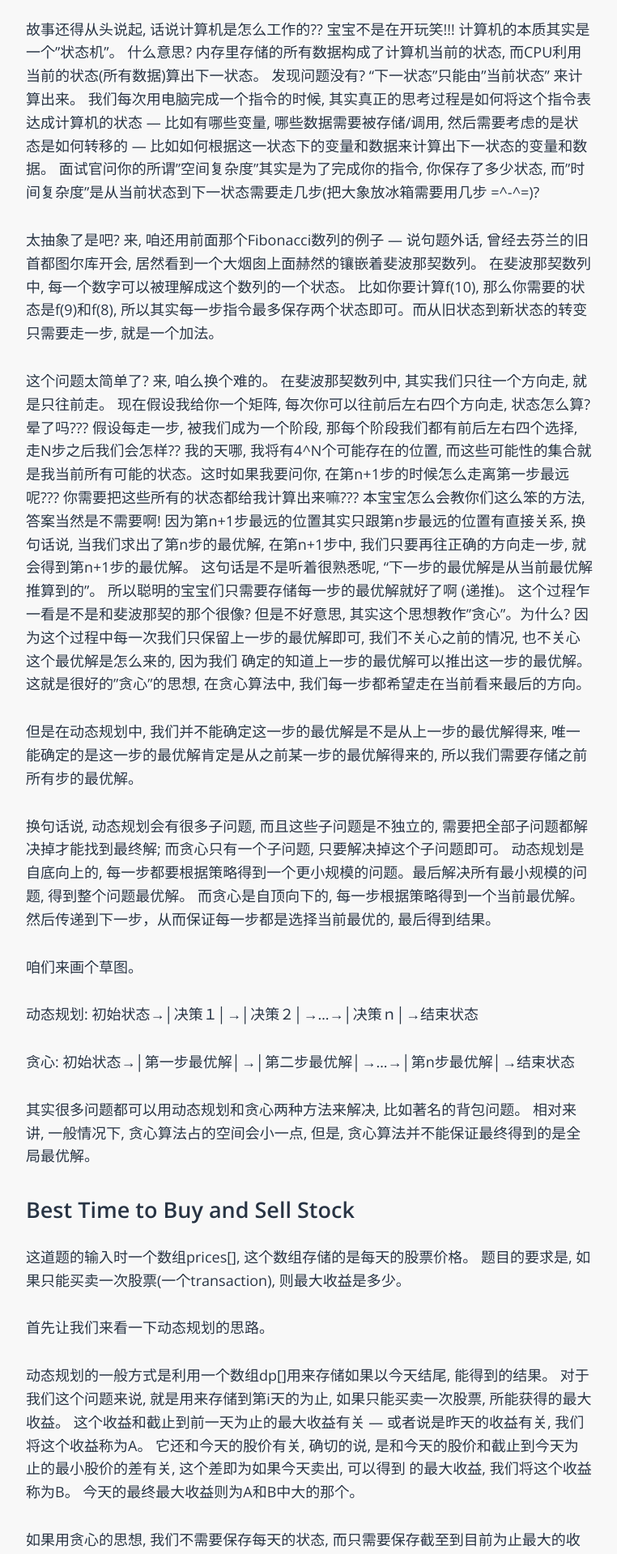
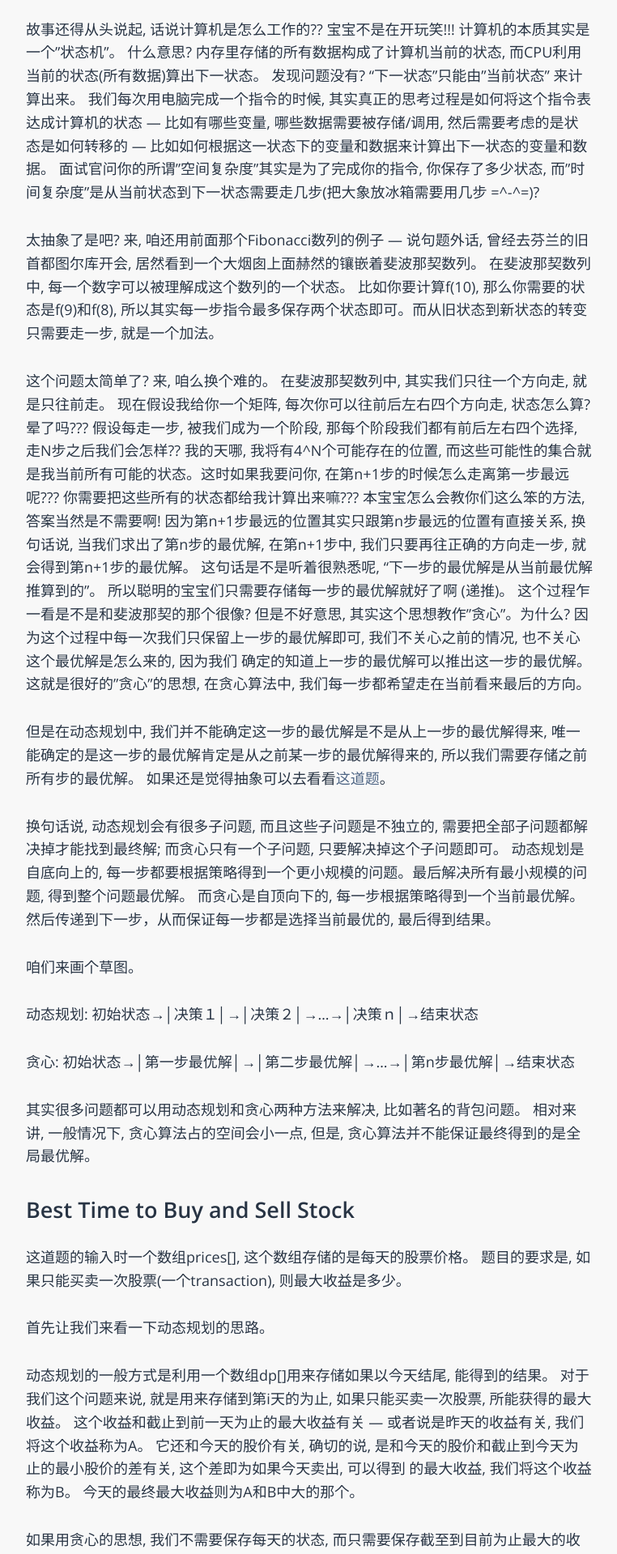
Before and after one commit to sophiesongge/sophiesongge.github.io, a Jekyll site: the page built from _posts/2017-02-15-buy-sell-stock.markdown, in a window 1280 px wide. Shown: the part 1426-3345 px from the top of the page at 81% size, without its empty margins (258-1020 px from the left). Built offline with Jekyll 4.4.1, drawn with Linux system fonts in a browser that asks for light colours; some web fonts are replaced.

Commit message:
finish buy sell stock

```diff
--- a/_posts/2017-02-15-buy-sell-stock.markdown
+++ b/_posts/2017-02-15-buy-sell-stock.markdown
@@ -49,7 +49,7 @@ f(10) = f(9) + f(8), 也就是说, 当我们计算第10位的时候, 需要用
 所以聪明的宝宝们只需要存储每一步的最优解就好了啊 (递推)。 这个过程乍一看是不是和斐波那契的那个很像? 但是不好意思, 其实这个思想教作"贪心"。为什么? 因为这个过程中每一次我们只保留上一步的最优解即可, 我们不关心之前的情况, 也不关心这个最优解是怎么来的, 因为我们
 确定的知道上一步的最优解可以推出这一步的最优解。 这就是很好的"贪心"的思想, 在贪心算法中, 我们每一步都希望走在当前看来最后的方向。
 
-但是在动态规划中, 我们并不能确定这一步的最优解是不是从上一步的最优解得来, 唯一能确定的是这一步的最优解肯定是从之前某一步的最优解得来的, 所以我们需要存储之前所有步的最优解。
+但是在动态规划中, 我们并不能确定这一步的最优解是不是从上一步的最优解得来, 唯一能确定的是这一步的最优解肯定是从之前某一步的最优解得来的, 所以我们需要存储之前所有步的最优解。 如果还是觉得抽象可以去看看[这道题]。
 
 
 换句话说, 动态规划会有很多子问题, 而且这些子问题是不独立的, 需要把全部子问题都解决掉才能找到最终解; 而贪心只有一个子问题, 只要解决掉这个子问题即可。 动态规划是自底向上的, 每一步都要根据策略得到一个更小规模的问题。最后解决所有最小规模的问题, 得到整个问题最优解。
@@ -137,3 +137,5 @@ Best Time to Buy and Sell Stock IV
 [代码Cooldown]: https://github.com/sophiesongge/LeetCode/blob/master/src/solution/BuySellStockCooldown.java
 [代码III]: https://github.com/sophiesongge/LeetCode/blob/master/src/solution/BuySellStockIII.java
 [代码IV]: https://github.com/sophiesongge/LeetCode/blob/master/src/solution/BuySellStockIV.java
+
+[这道题]: https://leetcode.com/problems/word-break/
```
